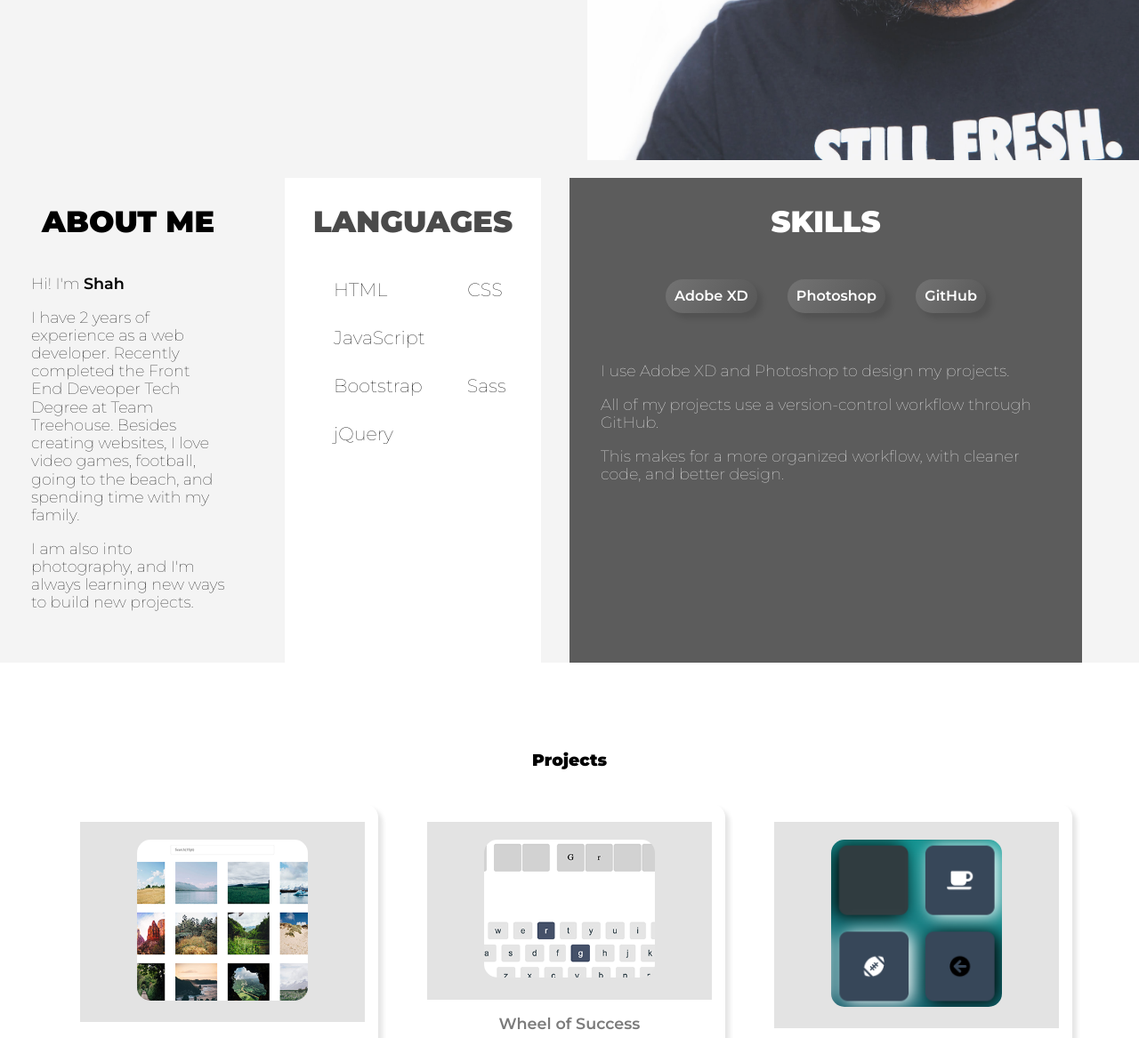
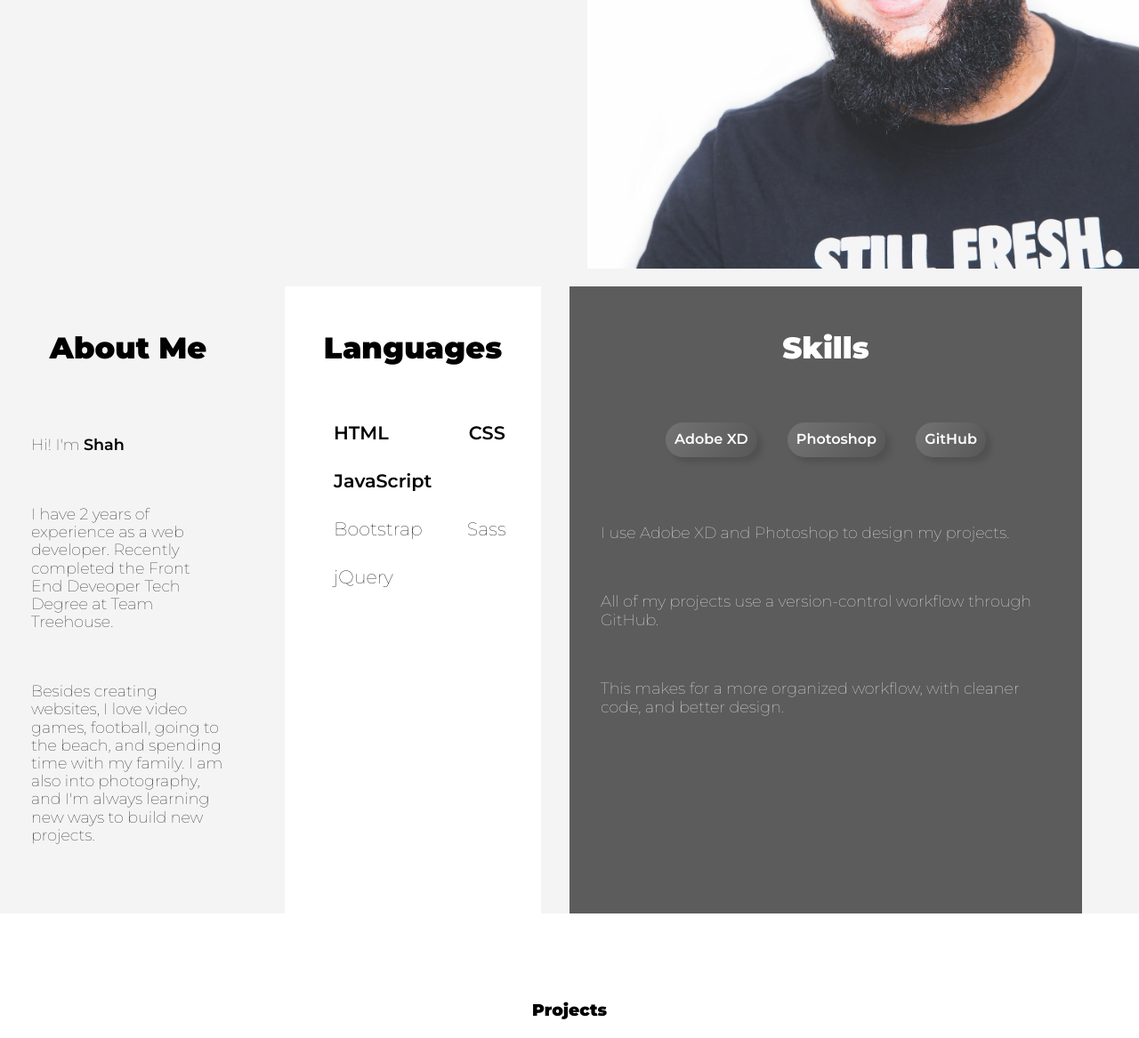
Before and after one commit to Sizu24/sizu24.github.io, a PHP site: page / in a window 1280 px wide. Shown: the part 1201-2368 px from the top of the page at 89% size. Run offline with PHP 8.4, Linux system fonts and the light colour scheme; some libraries are stand-ins or nearby versions.

Commit message:
Padding change for About me. Height for welcome changed to 100vh

```diff
--- a/css/style.css
+++ b/css/style.css
@@ -364,7 +364,6 @@ h1 {
 
 h2 {
   color: #000;
-  text-transform: uppercase;
 }
 @media (min-width: 768px) {
   h2 {
@@ -374,6 +373,7 @@ h2 {
 
 #welcome {
   padding: 100px 20px 0;
+  height: 100vh;
   opacity: 1;
   z-index: 1000;
   color: #fff;
@@ -387,6 +387,7 @@ h2 {
 #welcome h2 {
   margin: 0;
   text-align: center;
+  text-transform: uppercase;
   font-size: 1.5em;
   font-weight: 900;
 }
@@ -444,12 +445,12 @@ span {
   color: #000;
   text-align: center;
   margin: 0;
-  padding: 30px 0;
+  padding: 50px 0;
   font-size: 2.1em;
   font-weight: 900;
 }
 .info p {
-  padding: 0px 35px;
+  padding: 20px 35px;
   font-size: 1.1em;
   font-weight: 100;
   margin-top: 10px;
@@ -473,7 +474,7 @@ span {
   background-color: #fff;
 }
 .languages h2 {
-  color: #4A4A4A;
+  color: #000;
 }
 .languages ul {
   margin: 0 auto;
@@ -490,6 +491,9 @@ span {
 }
 .languages ul li:nth-child(1) {
   padding-right: 60px;
+}
+.languages ul li:nth-child(-n+3) {
+  font-weight: 600;
 }
 
 .skills {
--- a/index.html
+++ b/index.html
@@ -76,9 +76,9 @@
                 I have 2 years of experience as a web developer.
                 Recently completed the Front End Deveoper Tech Degree
                 at Team Treehouse.
-                Besides creating websites, I love video games, football, going to the beach, and spending time with my family.
               </p>
               <p>
+                Besides creating websites, I love video games, football, going to the beach, and spending time with my family.
                 I am also into photography, and I'm always learning new ways to build new projects.
               </p>
           </div>
--- a/scss/partials/base/_typography.scss
+++ b/scss/partials/base/_typography.scss
@@ -23,7 +23,6 @@ h1{
 
 h2{
   color: #000;
-  text-transform: uppercase;
   @include mq($md){
     text-align: left;
   }
@@ -32,6 +31,7 @@ h2{
 
 #welcome {
   padding: 100px 20px 0;
+  height: 100vh;
   opacity: 1.0;
   z-index: 1000;
   color: #fff;
@@ -42,6 +42,7 @@ h2{
   h2{
     margin: 0;
     text-align: center;
+    text-transform: uppercase;
     font-size: 1.5em;
 
     font-weight: 900;
@@ -99,13 +100,13 @@ span{
     color: #000;
     text-align: center;
     margin: 0;
-    padding: 30px 0;
+    padding: 50px 0;
 
     font-size: 2.1em;
     font-weight: 900;
   }
   p{
-    padding: 0px 35px;
+    padding: 20px 35px;
     font-size: 1.1em;
     font-weight: 100;
     margin-top: 10px;
@@ -127,7 +128,7 @@ span{
 .languages{
   background-color: #fff;
   h2{
-   color: #4A4A4A;
+   color: #000;
   }
   ul{
     margin: 0 auto;
@@ -143,6 +144,9 @@ span{
       padding-right: 20px;
       &:nth-child(1){
         padding-right: 60px;
+      }
+      &:nth-child(-n+3){
+        font-weight: 600;
       }
     }
   }
```
Also changed, not shown: 1 other file.
